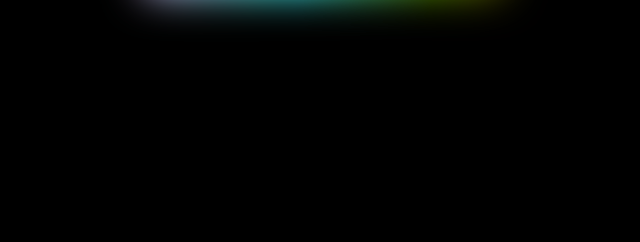
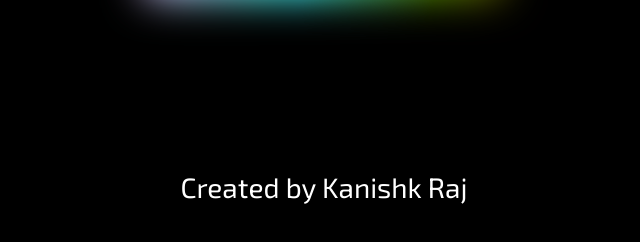
Before and after one commit to ProgrammerKR/glowing_clock.kr, a plain HTML site: page index.html in a window 1280 px wide. Shown: the part 278-520 px from the top of the page, without its empty margins (316-956 px from the left). Drawn offline with Linux system fonts and the light colour scheme.

Commit message:
Update style.css

```diff
--- a/style.css
+++ b/style.css
@@ -61,3 +61,15 @@ html,body{
 .wrapper span:last-child{
   filter: blur(20px);
 }
+
+
+.mname{
+  color: white;
+  font-size: 28px;
+  text-align: center;
+  font-family: "Exo 2", sans-serif;
+  font-optical-sizing: auto;
+  font-weight: <weight>;
+  font-style: normal;
+  margin-top: -320px;
+}
```
